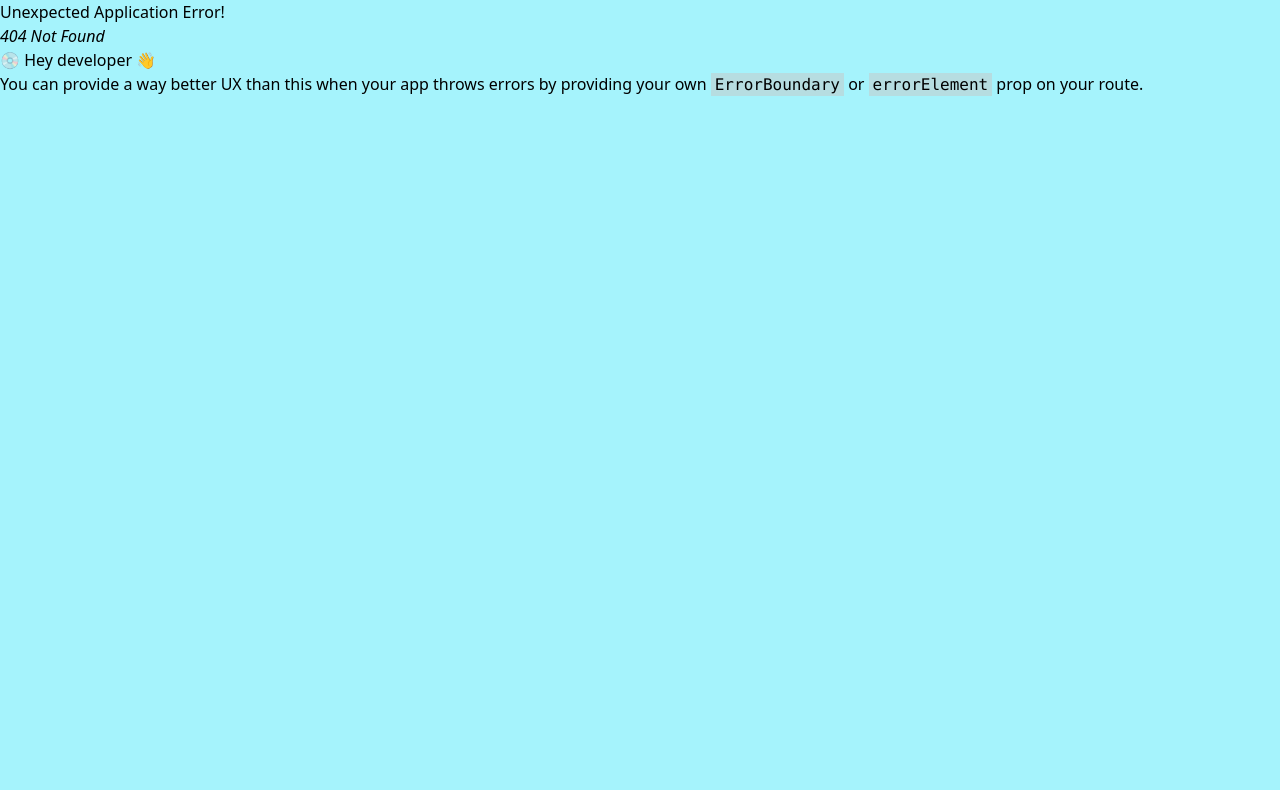
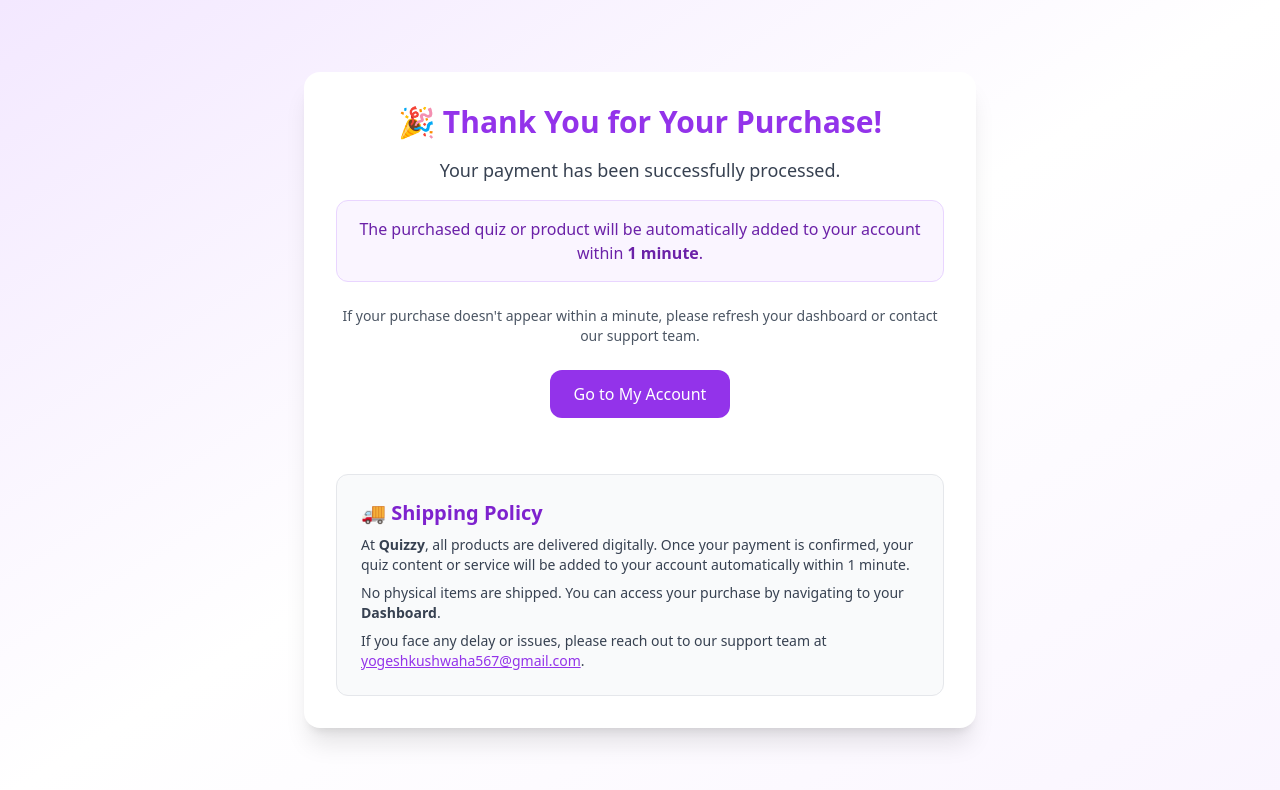
Before and after one commit to Yogi1305/Quizzy, a React (Vite) app in the folder frontend/: page /shipping in a window 1280 px wide. Before the commit this address had no page. Shown: the top 790 px of the page. Built offline with nearby package versions, Linux system fonts and the light colour scheme.

Commit message:
shipping policy

```diff
--- a/frontend/src/App.jsx
+++ b/frontend/src/App.jsx
@@ -18,6 +18,7 @@ import Profile from "./component/Profile";
 import TermsPage from "./component/TermsPage";
 import ContactUs from "./component/ContactUs";
 import CancellationRefund from "./CancellationRefund";
+import ShippingPage from "./ShippingPage";
 
 
 const router=createBrowserRouter([
@@ -69,6 +70,9 @@ const router=createBrowserRouter([
     path:"refunds",
     element:<CancellationRefund/>
 
+  },{
+    path:"/shipping",
+    element:<ShippingPage/>
   }
 ]);
 
--- /dev/null
+++ b/frontend/src/ShippingPage.jsx
@@ -0,0 +1,45 @@
+import React from 'react';
+
+const ShippingPage = () => {
+  return (
+    <div className="min-h-screen bg-gradient-to-br from-purple-100 via-white to-purple-50 flex flex-col items-center justify-center px-4 py-12">
+      <div className="max-w-2xl w-full bg-white rounded-2xl shadow-xl p-8 text-center">
+        <h1 className="text-3xl font-bold text-purple-600 mb-4">🎉 Thank You for Your Purchase!</h1>
+        <p className="text-gray-700 text-lg mb-4">
+          Your payment has been successfully processed.
+        </p>
+        <div className="bg-purple-50 border border-purple-200 rounded-xl p-4 mb-6">
+          <p className="text-purple-800 font-medium">
+            The purchased quiz or product will be automatically added to your account within <span className="font-bold">1 minute</span>.
+          </p>
+        </div>
+
+        <p className="text-gray-600 text-sm mb-6">
+          If your purchase doesn't appear within a minute, please refresh your dashboard or contact our support team.
+        </p>
+
+        <a
+          href="/"
+          className="inline-block bg-purple-600 hover:bg-purple-700 text-white px-6 py-3 rounded-xl transition-all duration-300 mb-8"
+        >
+          Go to My Account
+        </a>
+
+        <div className="text-left bg-gray-50 border border-gray-200 rounded-xl p-6 mt-6">
+          <h2 className="text-xl font-semibold text-purple-700 mb-2">🚚 Shipping Policy</h2>
+          <p className="text-gray-700 text-sm mb-2">
+            At <strong>Quizzy</strong>, all products are delivered digitally. Once your payment is confirmed, your quiz content or service will be added to your account automatically within 1 minute.
+          </p>
+          <p className="text-gray-700 text-sm mb-2">
+            No physical items are shipped. You can access your purchase by navigating to your <strong>Dashboard</strong>.
+          </p>
+          <p className="text-gray-700 text-sm">
+            If you face any delay or issues, please reach out to our support team at <a href="mailto:yogeshkushwaha567@gmail.com" className="text-purple-600 underline">yogeshkushwaha567@gmail.com</a>.
+          </p>
+        </div>
+      </div>
+    </div>
+  );
+};
+
+export default ShippingPage;
```
